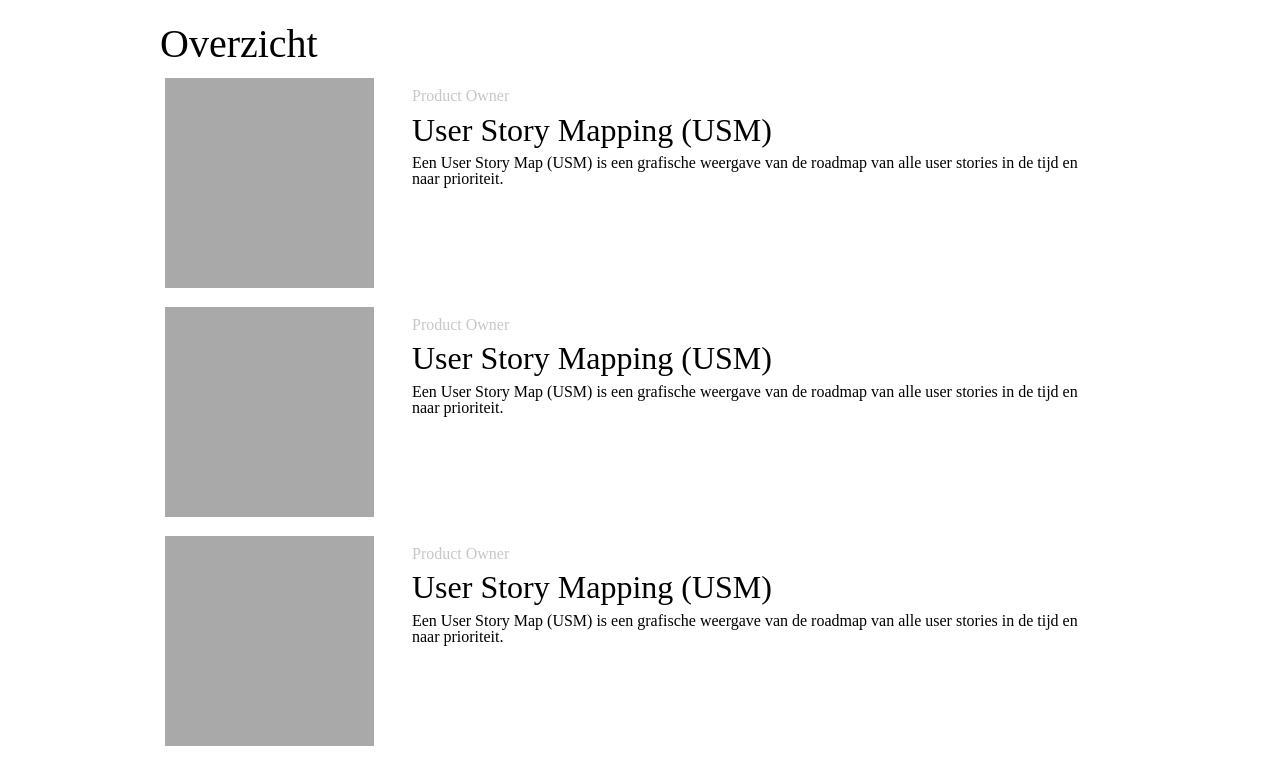
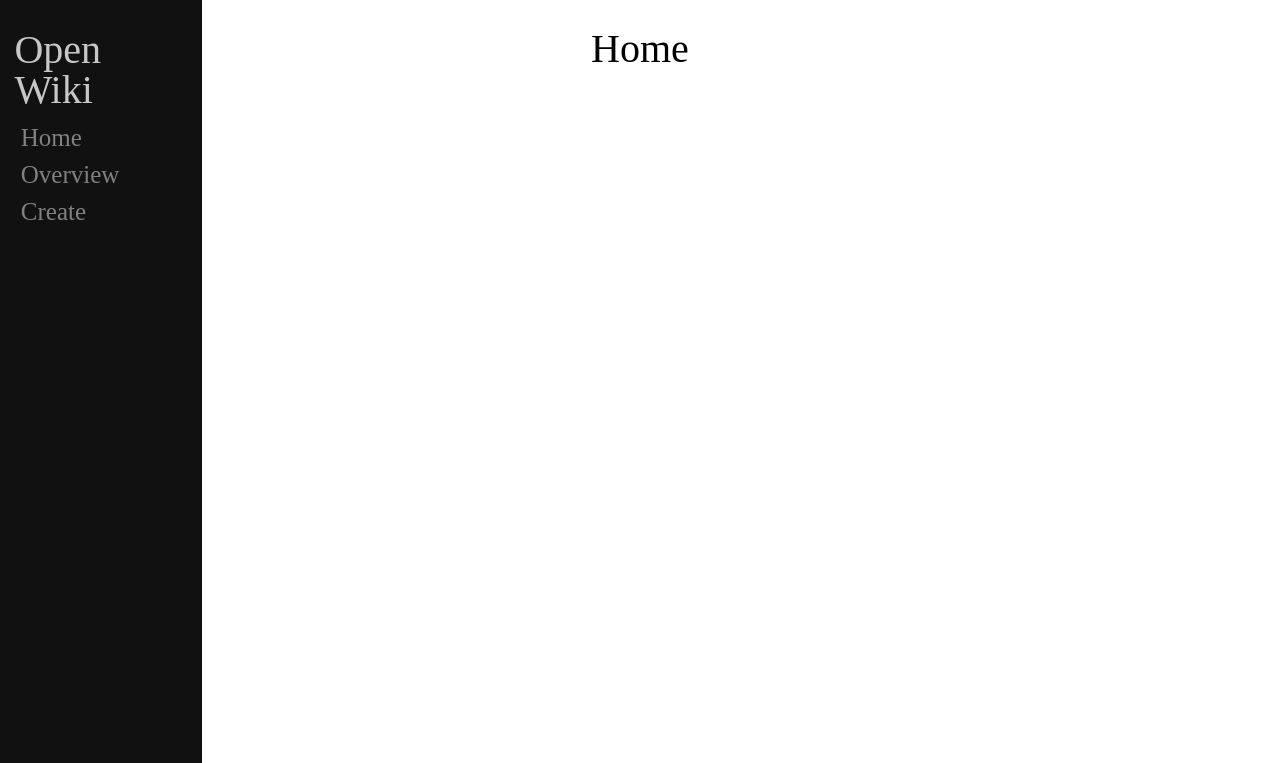
Before and after one commit to open-wiki/wiki, a Next.js app: page / in a window 1280 px wide. Shown: the top 763 px of the page. Built offline with nearby package versions, Linux system fonts and the light colour scheme.

Commit message:
Menu en dynamic routing start

```diff
--- a/components/Layout.js
+++ b/components/Layout.js
@@ -1,9 +1,13 @@
 import styles from '../styles/Layout.module.css'
+import Navbar from "./navbar/Navbar";
 
 const Layout = ({ children }) => {
     return (
-        <div className={styles.container}>
-            {children}
+        <div className="content">
+            <Navbar />
+                <div className={styles.container}>
+                    {children}
+                </div>
         </div>
     )
  }
--- a/components/article-overview/Overview.module.css
+++ b/components/article-overview/Overview.module.css
@@ -8,14 +8,14 @@
 
 .article {
   display: grid;
-  grid-template-columns: repeat(4, 1fr);
+  grid-template-columns: repeat(5, 1fr);
 }
 
 .image {
   background-color: darkgrey;
   width: 200px;
   height: 200px;
-  grid-column: 1;
+  grid-column: 2;
 }
 
 .content {
--- /dev/null
+++ b/components/navbar/Navbar.js
@@ -0,0 +1,17 @@
+import Link from 'next/link'
+import Styles from './Navbar.module.css'
+
+const Navbar = () => {
+    return (
+        <nav className={Styles.navbar}>
+            <div className={"logo"}>
+                <h1>Open Wiki</h1>
+            </div>
+            <Link href="/"><a>Home</a></Link>
+            <Link href="/articles"><a>Overview</a></Link>
+            <Link href="/articles/create"><a>Create</a></Link>
+        </nav>
+    )
+}
+
+export default Navbar;
--- /dev/null
+++ b/components/navbar/Navbar.module.css
@@ -0,0 +1,20 @@
+.navbar {
+    height: 100%;
+    width: 15vw;
+    position: fixed;
+    z-index: 1;
+    top: 0;
+    left: 0;
+    background-color: #111;
+    color: #c7c7c7;
+    overflow-x: hidden;
+    padding-top: 20px;
+}
+
+.navbar a {
+    padding: 6px 8px 6px 16px;
+    text-decoration: none;
+    font-size: 25px;
+    color: #818181;
+    display: block;
+}
--- a/pages/index.js
+++ b/pages/index.js
@@ -4,15 +4,7 @@ import Index from '../components/article-overview'
 export default function Home() {
   return (
     <div>
-        <h1>Overzicht</h1>
-        <Index>
-        </Index>
-        <Index>
-        </Index>
-        <Index>
-        </Index>
-        <Index>
-        </Index>
+        <h1>Home</h1>
     </div>
   )
 }
```
Also changed, not shown: pages/articles/[id].js (added, +9 -0 lines), pages/articles/index.js (added, +17 -0 lines).
